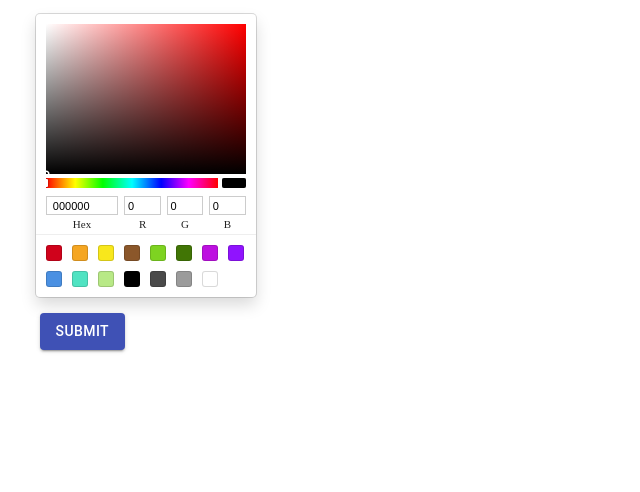
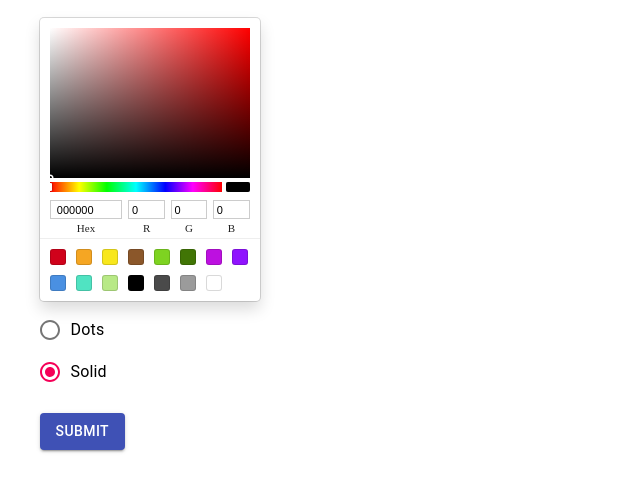
Before and after one commit to bobthepally/lightstrip-control-cra, a React (Create React App) app: page / in a window 1280 px wide. Shown: the top 492 px of the page, without its empty margins (0-640 px from the left). Built offline with nearby package versions, Linux system fonts and the light colour scheme.

Commit message:
implemented radio buttons to select a desired pattern

```diff
--- a/src/LightstripMain.js
+++ b/src/LightstripMain.js
@@ -6,6 +6,11 @@ import Button from '@material-ui/core/Button';
 // import Slider from '@material-ui/core/Slider';
 import Grid from '@material-ui/core/Grid';
 // import Input from '@material-ui/core/Input';
+import Radio from '@material-ui/core/Radio';
+import RadioGroup from '@material-ui/core/RadioGroup';
+import FormControlLabel from '@material-ui/core/FormControlLabel';
+import FormControl from '@material-ui/core/FormControl';
+// import FormLabel from '@material-ui/core/FormLabel';
 
 /* react-color components */
 import { SketchPicker } from 'react-color';
@@ -15,20 +20,43 @@ class LightstripMain extends Component {
         super(props);
 
         this.state = {
+            color: {
                 r: 0,
                 g: 0,
-            b: 0,
-            a: 1,
+                b: 0
+            },
+            pattern: 0,
         }
 
+        this.handlePatternChange = this.handlePatternChange.bind(this);
+        this.handleColorChange = this.handleColorChange.bind(this);
         this.sendLightstripColor = this.sendLightstripColor.bind(this);
     }
 
-    handleColorChange = (color) => {
+    handleColorChange(p_color) {
 
-        console.log("r: " + color.rgb.r);
+        this.setState((prevState, props) => {
+            return {
+                color: p_color,
+                pattern: prevState.pattern
+            }
+        });
+        // console.log("r: " + color.rgb.r);
 
-        this.setState(color.rgb);
+        //this.setState(color.rgb);
+    }
+
+    handlePatternChange(event) {
+        event.persist();
+
+        this.setState((prevState, props) => {
+            let p_pattern = parseInt(event.target.value);
+
+            return {
+                color: prevState.color,
+                pattern: p_pattern
+            }
+        });
     }
 
     getRGBString(r, g, b) {
@@ -58,9 +86,10 @@ class LightstripMain extends Component {
         var dest = "http://" + window.location.hostname + portAddr + setEndpoint;
 
         var colorJson = {
-            red: this.state.r,
-            green: this.state.g,
-            blue: this.state.b
+            red: this.state.color.r,
+            green: this.state.color.g,
+            blue: this.state.color.b,
+            pattern: this.state.pattern,
         }
 
         const requestOptions = {
@@ -87,7 +116,8 @@ class LightstripMain extends Component {
     }
 
     render() {
-        const colorValue = {r: this.state.r, g: this.state.g, b: this.state.b };
+        const colorValue = this.state.color
+        const pattern = this.state.pattern;
 
         return (
             <div>
@@ -98,6 +128,7 @@ class LightstripMain extends Component {
                 }}>
 
                     <Grid container spacing={1} alignItems="flex-start" direction="column">
+                        <Grid item>
                             <SketchPicker
                                 style={{
                                     border: "none"
@@ -107,6 +138,19 @@ class LightstripMain extends Component {
                                 onChange={this.handleColorChange}
                             />
                         </Grid>
+
+                        <Grid item>
+                            <FormControl component="fieldset">
+                                {/*<FormLabel component="legend">Pattern</FormLabel>*/}
+                                <RadioGroup aria-label="pattern" value={pattern} onChange={this.handlePatternChange} >
+                                    <FormControlLabel value={1} control={<Radio />} label="Dots"  />
+                                    <FormControlLabel value={0} control={<Radio />} label="Solid"  />
+                                </RadioGroup>
+                            </FormControl>
+                        </Grid>
+
+                    </Grid>
+
                 </div>
 
                 <div style={{
```
Lines whose indentation alone changed are shown as unchanged.
